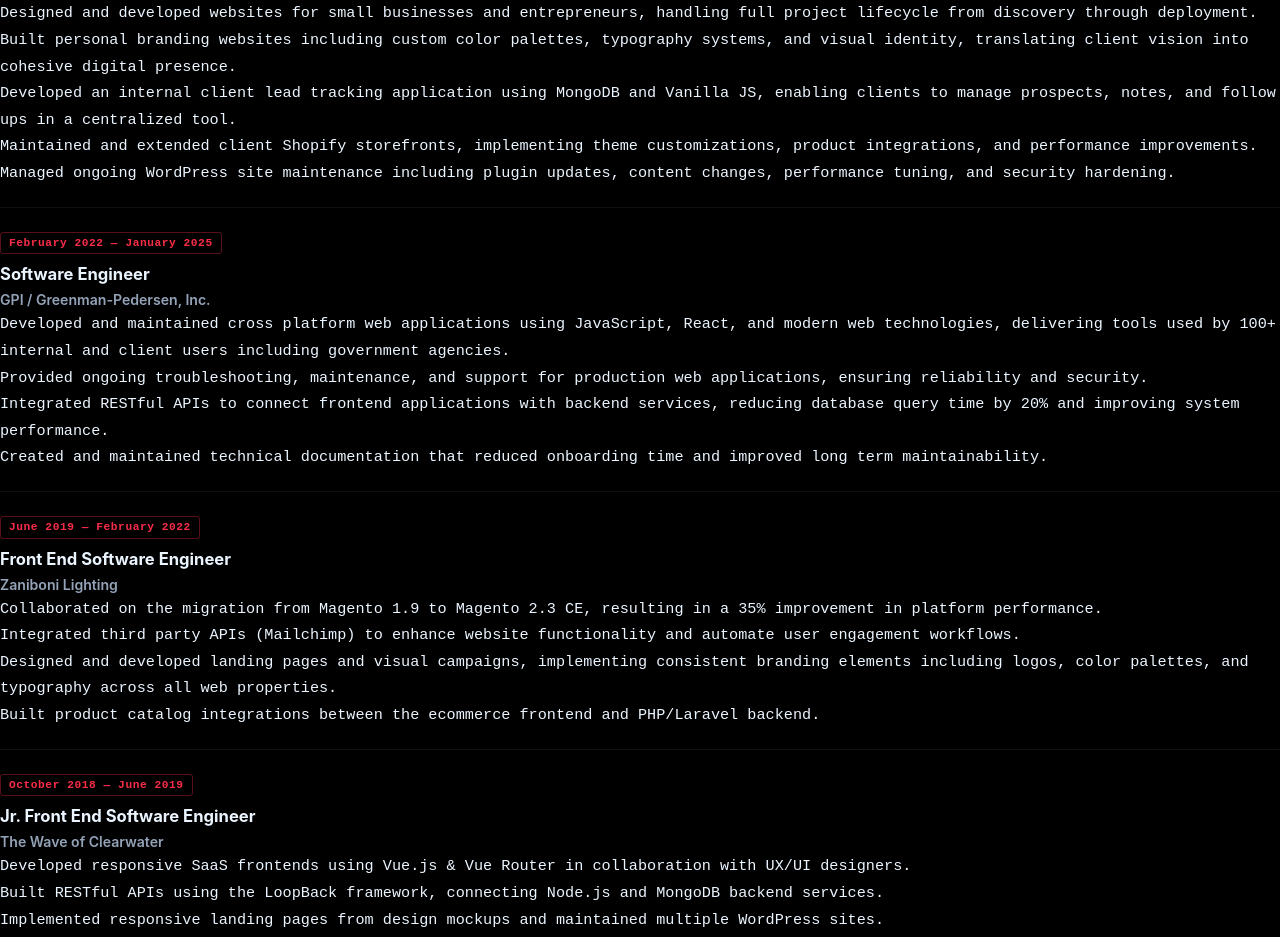
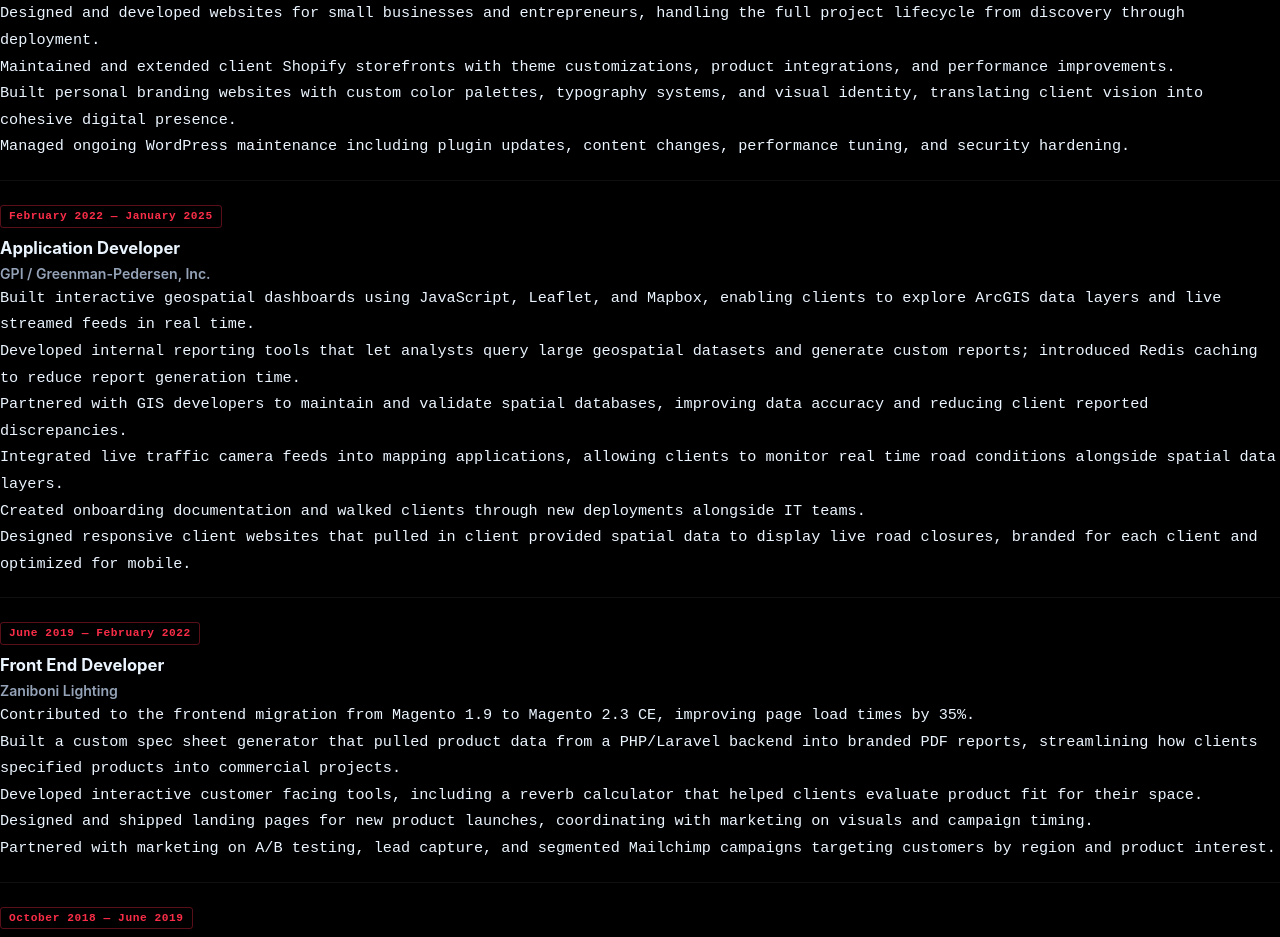
Before and after one commit to DwightX/portfoliov3, a Next.js app: page / in a window 1280 px wide. Shown: the part 2400-3337 px from the top of the page. Built offline with nearby package versions, Linux system fonts and the light colour scheme.

Commit message:
updated with matching resume bullet points

```diff
--- a/src/app/components/Experience.js
+++ b/src/app/components/Experience.js
@@ -16,53 +16,54 @@
                         <h3><span className="jobCompany">Independent</span></h3>
                         <div className="jobBlurb mt-3">
                             <ul>
-                                <li>Designed and developed websites for small businesses and entrepreneurs, handling full project lifecycle from discovery through deployment.</li>
-                                <li>Built personal branding websites including custom color palettes, typography systems, and visual identity, translating client vision into cohesive digital presence.</li>
-                                <li>Developed an internal client lead tracking application using MongoDB and Vanilla JS, enabling clients to manage prospects, notes, and follow ups in a centralized tool.</li>
-                                <li>Maintained and extended client Shopify storefronts, implementing theme customizations, product integrations, and performance improvements.</li>
-                                <li>Managed ongoing WordPress site maintenance including plugin updates, content changes, performance tuning, and security hardening.</li>
+                                <li>Designed and developed websites for small businesses and entrepreneurs, handling the full project lifecycle from discovery through deployment.</li>
+                                <li>Maintained and extended client Shopify storefronts with theme customizations, product integrations, and performance improvements.</li>
+                                <li>Built personal branding websites with custom color palettes, typography systems, and visual identity, translating client vision into cohesive digital presence.</li>
+                                <li>Managed ongoing WordPress maintenance including plugin updates, content changes, performance tuning, and security hardening.</li>
                             </ul>
                         </div>
                     </div>
 
                     <div className="exp-entry">
                         <p className="jobYear">February 2022 — January 2025</p>
-                        <h2 className="jobTitle">Software Engineer</h2>
+                        <h2 className="jobTitle">Application Developer</h2>
                         <h3><a className="jobCompany hover-underline-animation" href="https://www.gpinet.com/">GPI / Greenman-Pedersen, Inc.</a></h3>
                         <div className="jobBlurb mt-3">
                             <ul>
-                                <li>Developed and maintained cross platform web applications using JavaScript, React, and modern web technologies, delivering tools used by 100+ internal and client users including government agencies.</li>
-                                <li>Provided ongoing troubleshooting, maintenance, and support for production web applications, ensuring reliability and security.</li>
-                                <li>Integrated RESTful APIs to connect frontend applications with backend services, reducing database query time by 20% and improving system performance.</li>
-                                <li>Created and maintained technical documentation that reduced onboarding time and improved long term maintainability.</li>
+                                <li>Built interactive geospatial dashboards using JavaScript, Leaflet, and Mapbox, enabling clients to explore ArcGIS data layers and live streamed feeds in real time.</li>
+                                <li>Developed internal reporting tools that let analysts query large geospatial datasets and generate custom reports; introduced Redis caching to reduce report generation time.</li>
+                                <li>Partnered with GIS developers to maintain and validate spatial databases, improving data accuracy and reducing client reported discrepancies.</li>
+                                <li>Integrated live traffic camera feeds into mapping applications, allowing clients to monitor real time road conditions alongside spatial data layers.</li>
+                                <li>Created onboarding documentation and walked clients through new deployments alongside IT teams.</li>
+                                <li>Designed responsive client websites that pulled in client provided spatial data to display live road closures, branded for each client and optimized for mobile.</li>
                             </ul>
                         </div>
                     </div>
 
                     <div className="exp-entry">
                         <p className="jobYear">June 2019 — February 2022</p>
-                        <h2 className="jobTitle">Front End Software Engineer</h2>
+                        <h2 className="jobTitle">Front End Developer</h2>
                         <h3><a className="jobCompany hover-underline-animation" href="https://zanibonilighting.com/">Zaniboni Lighting</a></h3>
                         <div className="jobBlurb mt-3">
                             <ul>
-                                <li>Collaborated on the migration from Magento 1.9 to Magento 2.3 CE, resulting in a 35% improvement in platform performance.</li>
-                                <li>Integrated third party APIs (Mailchimp) to enhance website functionality and automate user engagement workflows.</li>
-                                <li>Designed and developed landing pages and visual campaigns, implementing consistent branding elements including logos, color palettes, and typography across all web properties.</li>
-                                <li>Built product catalog integrations between the ecommerce frontend and PHP/Laravel backend.</li>
+                                <li>Contributed to the frontend migration from Magento 1.9 to Magento 2.3 CE, improving page load times by 35%.</li>
+                                <li>Built a custom spec sheet generator that pulled product data from a PHP/Laravel backend into branded PDF reports, streamlining how clients specified products into commercial projects.</li>
+                                <li>Developed interactive customer facing tools, including a reverb calculator that helped clients evaluate product fit for their space.</li>
+                                <li>Designed and shipped landing pages for new product launches, coordinating with marketing on visuals and campaign timing.</li>
+                                <li>Partnered with marketing on A/B testing, lead capture, and segmented Mailchimp campaigns targeting customers by region and product interest.</li>
                             </ul>
                         </div>
                     </div>
 
                     <div className="exp-entry">
                         <p className="jobYear">October 2018 — June 2019</p>
-                        <h2 className="jobTitle">Jr. Front End Software Engineer</h2>
+                        <h2 className="jobTitle">Junior Front End Developer</h2>
                         <h3><a className="jobCompany hover-underline-animation" href="https://thewaveclearwater.com/">The Wave of Clearwater</a></h3>
                         <div className="jobBlurb mt-3">
                             <ul>
-                                <li>Developed responsive SaaS frontends using Vue.js &amp; Vue Router in collaboration with UX/UI designers.</li>
-                                <li>Built RESTful APIs using the LoopBack framework, connecting Node.js and MongoDB backend services.</li>
-                                <li>Implemented responsive landing pages from design mockups and maintained multiple WordPress sites.</li>
-                                <li>Designed and implemented responsive landing pages from design mockups, translating visual concepts into functional, branded web pages.</li>
+                                <li>Contributed to a medical intake and patient onboarding SaaS built in Vue.js, implementing UI components and smaller features from designs as part of a product team.</li>
+                                <li>Built and maintained RESTful APIs with the LoopBack framework, connecting the Vue.js frontend to Node.js and MongoDB services.</li>
+                                <li>Extended the company&apos;s WordPress site by building new pages and sub-sites, and customizing themes to support marketing and product needs.</li>
                             </ul>
                         </div>
                     </div>
```
